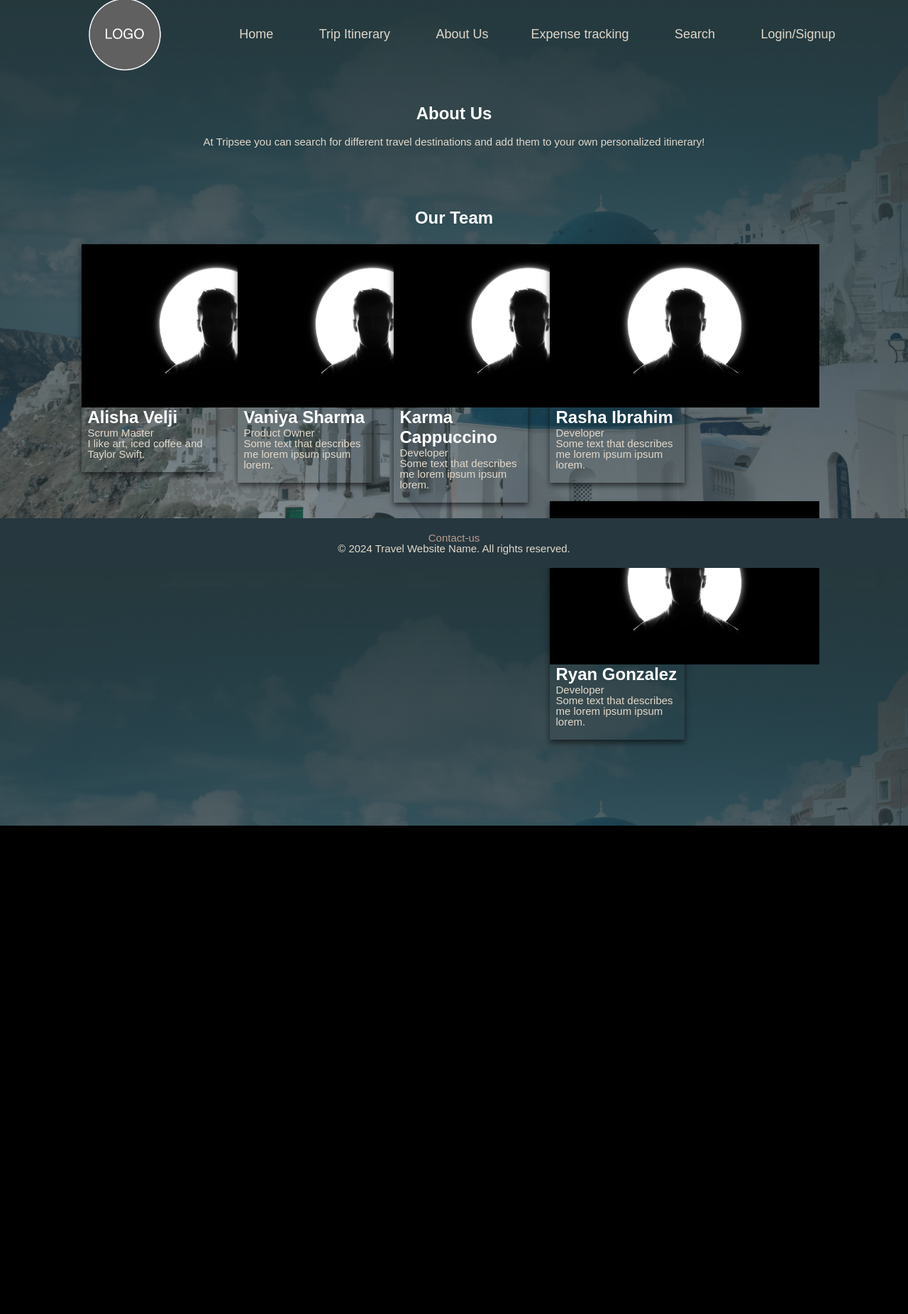
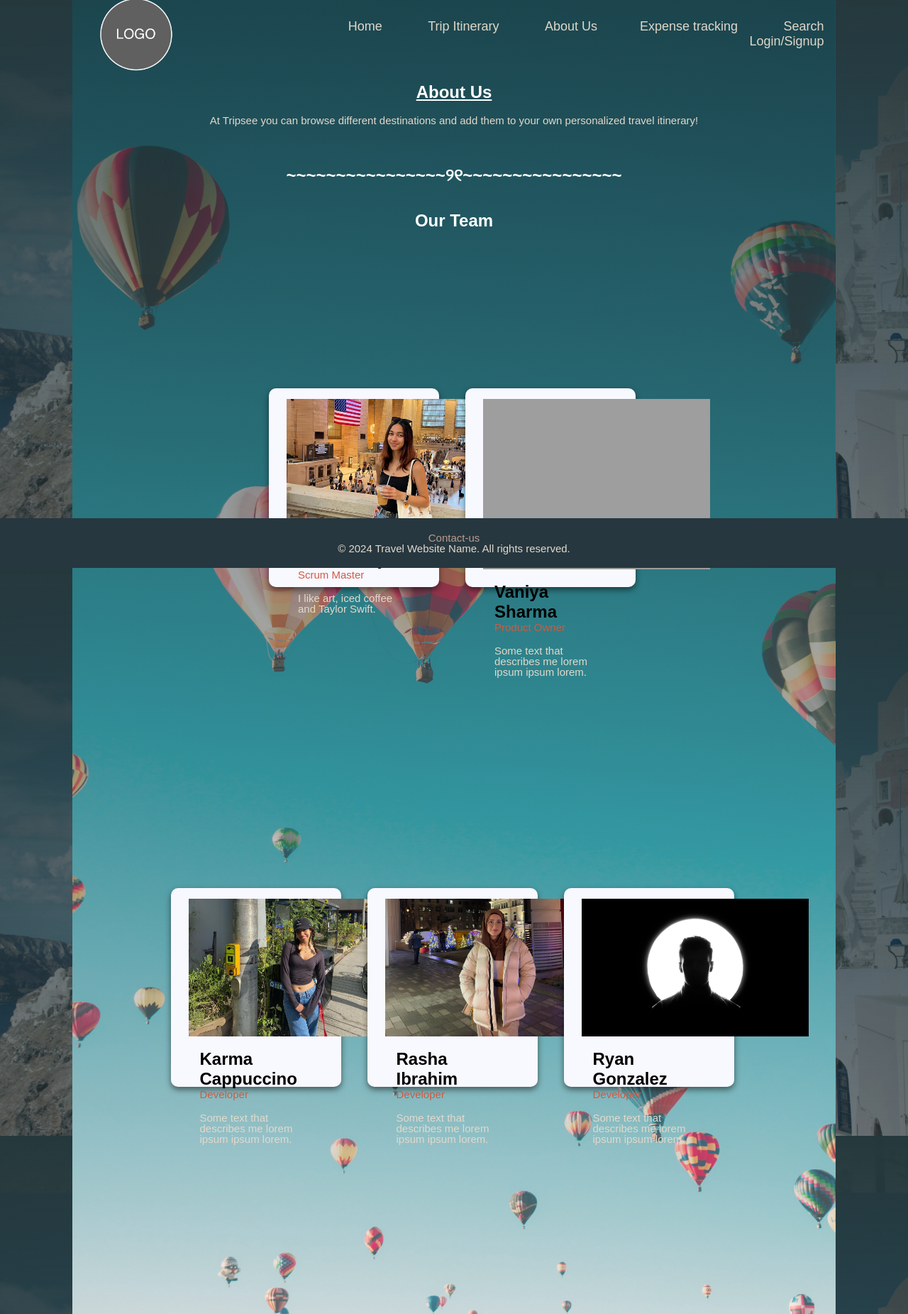
Before and after one commit to VaniyaSharma/Itsy_Bitsy_Studios, a Django app: page /aboutus/ in a window 1280 px wide. Shown: the whole page at 71% size. Before the commit the page ends 1163 px from the top, so only its background shows below. Run offline with Django 4.2, Linux system fonts and the light colour scheme; grey boxes are pictures that could not be loaded.

Commit message:
Redid the whole about page!!!!!
dont ask why, but its done finally (please, i hope)

```diff
--- a/travel_project/travel_app/static/aboutusStyle.css
+++ b/travel_project/travel_app/static/aboutusStyle.css
@@ -1,32 +1,60 @@
-*, *:before, *:after {
-  box-sizing: inherit;
+html {
+  box-sizing: border-box;
+  font-family: "Roboto-bold", sans-serif;
+  padding-left: 8%;
+  padding-right: 8%;
+
 }
 
+body {
+  background-image: linear-gradient(rgba(37, 57, 61,.75), rgba(255,255,255,.25)), url("images/abtus-background.jpg");
+  background-position: center;
+  background-size: cover;
+  margin: 0;
+}
+
+
 .column {
-  float: left;
-  width: 20%;
+  flex-basis: calc(20% - 16px);
   margin-right: 5px;
   margin-bottom: 16px;
   padding: 0 8px;
 }
 
-.au-card {
-  box-shadow: 0 4px 8px 0 rgba(0, 0, 0, 0.6);
-  margin: 5px;
+.card {
+  box-shadow: 0 4px 8px 0 rgba(0, 0, 0, 0.5);
+  background-color: ghostwhite;
+  margin: 8px;
 }
 
-.about {
-  padding: 50px;
+.abtus {
+  padding: 20px;
   text-align: center;
   color: white;
 }
 
-.containerr {
-  padding: 0 8px;
+.container {
+  padding: 0 16px;
+  margin: 0 auto;
+  max-width: 1200px;
 }
 
-.containerr::after, .roww::after {
+.row {
+  display: flex;
+  flex-wrap: wrap;
+  justify-content: center;
+}
+
+.container::after, .row::after {
   content: "";
   clear: both;
   display: table;
 }
+
+.title {
+  color: #cd5b45;
+}
+
+.team{
+  text-decoration: underline;
+}
--- a/travel_project/travel_app/templates/aboutus.html
+++ b/travel_project/travel_app/templates/aboutus.html
@@ -1,75 +1,99 @@
 {% extends 'head-foot.html' %}
-{% load static %}
+
 {% block title %} About Us | Tripsee {% endblock %}
 
+{% block content %}
+{% load static %}
+    <link rel="stylesheet" href="{% static 'aboutusStyle.css' %}">
 
-{% block content %}
     <main>
-    <link rel="stylesheet" href="{% static 'aboutusStyle.css' %}">
-    <div class="about">
-      <h2 style="text-align: center; color:white" >About Us</h2><br>
-      <p style="text-align:center" style="color:white">At Tripsee you can search for different travel destinations and add them to your own personalized itinerary!</p>
-      <br><br>
+        <div class="abtus-container">
+            <div class="abtus">
+                <h2 class="team" style=" text-align: center; color: white">About Us</h2> <br>
+                <p style="text-align: center; colour: black">At Tripsee you can browse different destinations and add them to your own personalized travel itinerary!</p>
+                <br>
+            </div>
         </div>
 
-    <h2 style="text-align:center; color:white">Our Team</h2>
         <br>
-    <div class="roww">
+        <h2 style="text-align: center; color: white">~~~~~~~~~~~~~~~~୨୧~~~~~~~~~~~~~~~~</h2> <br><br>
+
+        <h2 style="text-align:center; color: white">Our Team</h2><br>
+        <div class="row">
             <div class="column">
-        <div class="au-card">
-          <img src="/static/images/contact_placeholder.jpg" style="width:380px" style="height:380px">
-          <div class="containerr">
-            <h2 style="color:white">Alisha Velji</h2>
+                <div class="card">
+                    <img src="/static/images/alisha.jpg" style="width:320px" style="height: 320px">
+                    <div class="container">
+                        <br>
+                        <h2>Alisha Velji</h2>
                         <p class="title">Scrum Master</p>
+                        <br>
                         <p>I like art, iced coffee and Taylor Swift.</p><br>
+                        <br>
                     </div>
                 </div>
             </div>
 
             <div class="column">
-        <div class="au-card">
-          <img src="/static/images/contact_placeholder.jpg" style="width:380px" style="height:380px">
-          <div class="containerr">
-            <h2 style="color:white">Vaniya Sharma</h2>
+                <div class="card">
+                    <img src="/static/images/vaniya.jpg" style="width:320px" style="height: 320px">
+                    <div class="container">
+                        <br>
+                        <h2>Vaniya Sharma</h2>
                         <p class="title">Product Owner</p>
-            <p>Some text that describes me lorem ipsum ipsum lorem.</p><br>
+                        <br>
+                        <p>Some text that describes me lorem ipsum ipsum lorem.</p>
+                        <br>
+                    </div>
+                </div>
+            </div>
+        </div>
+
+        <div class="row">
+            <div class="column">
+                <div class="card">
+                    <img src="/static/images/karma.jpg" style="width:320px" style="height: 320px">
+                    <div class="container">
+                        <br>
+                        <h2>Karma Cappuccino</h2>
+                        <p class="title">Developer</p>
+                        <br>
+                        <p>Some text that describes me lorem ipsum ipsum lorem.</p>
+                        <br>
                     </div>
                 </div>
             </div>
 
             <div class="column">
-        <div class="au-card">
-          <img src="/static/images/contact_placeholder.jpg" style="width:380px" style="height:380px">
-          <div class="containerr">
-            <h2 style="color:white">Karma Cappuccino</h2>
+                <div class="card">
+                    <img src="/static/images/rasha.jpg" style="width:320px" style="height: 320px">
+                    <div class="container">
+                        <br>
+                        <h2>Rasha Ibrahim</h2>
                         <p class="title">Developer</p>
-            <p>Some text that describes me lorem ipsum ipsum lorem.</p><br>
+                        <br>
+                        <p>Some text that describes me lorem ipsum ipsum lorem.</p>
+                        <br>
                     </div>
                 </div>
             </div>
 
             <div class="column">
-        <div class="au-card">
-          <img src="/static/images/contact_placeholder.jpg" style="width:380px" style="height:380px">
-          <div class="containerr">
-            <h2 style="color:white">Rasha Ibrahim</h2>
+                <div class="card">
+                    <img src="/static/images/contact_placeholder.jpg" style="width:320px" style="height: 320px">
+                    <div class="container">
+                        <br>
+                        <h2>Ryan Gonzalez</h2>
                         <p class="title">Developer</p>
-            <p>Some text that describes me lorem ipsum ipsum lorem.</p><br>
-          </div>
-        </div>
-      </div>
-
-      <div class="column">
-        <div class="au-card">
-          <img src="/static/images/contact_placeholder.jpg" style="width:380px" style="height:380px">
-          <div class="containerr">
-            <h2 style="color:white">Ryan Gonzalez</h2>
-            <p class="title">Developer</p>
-            <p>Some text that describes me lorem ipsum ipsum lorem.</p><br>
+                        <br>
+                        <p>Some text that describes me lorem ipsum ipsum lorem.</p>
+                        <br>
                     </div>
                 </div>
             </div>
         </div>
+    </main>
 
-  </main>
+
+
 {% endblock %}
```
Also changed, not shown: travel_project/travel_app/static/images/abtus-background.jpg (added), travel_project/travel_app/static/images/alisha.jpg (added), travel_project/travel_app/static/images/karma.jpg (added), travel_project/travel_app/static/images/rasha.jpg (added), 1 other file. Lines whose indentation alone changed are shown as unchanged.
